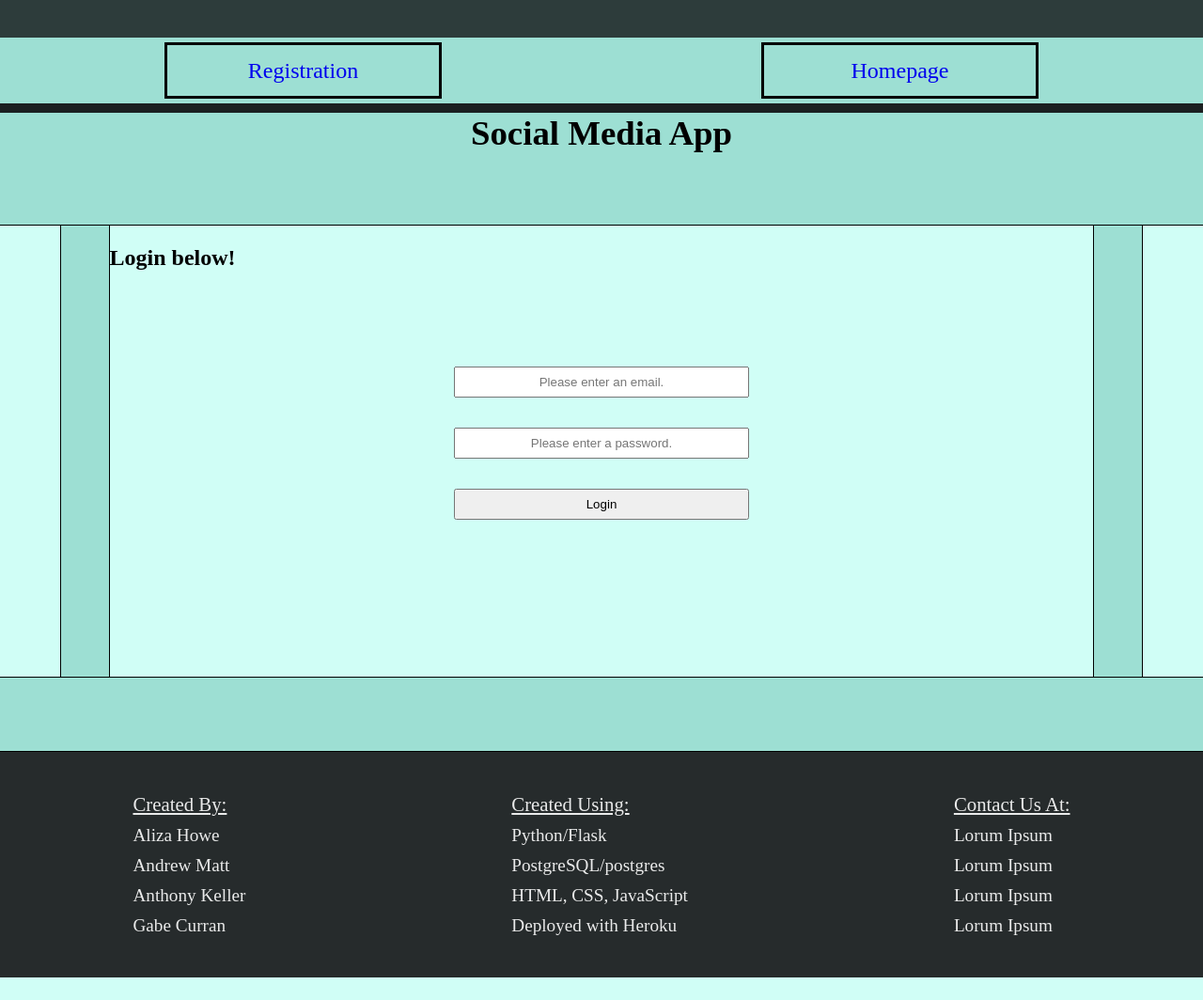
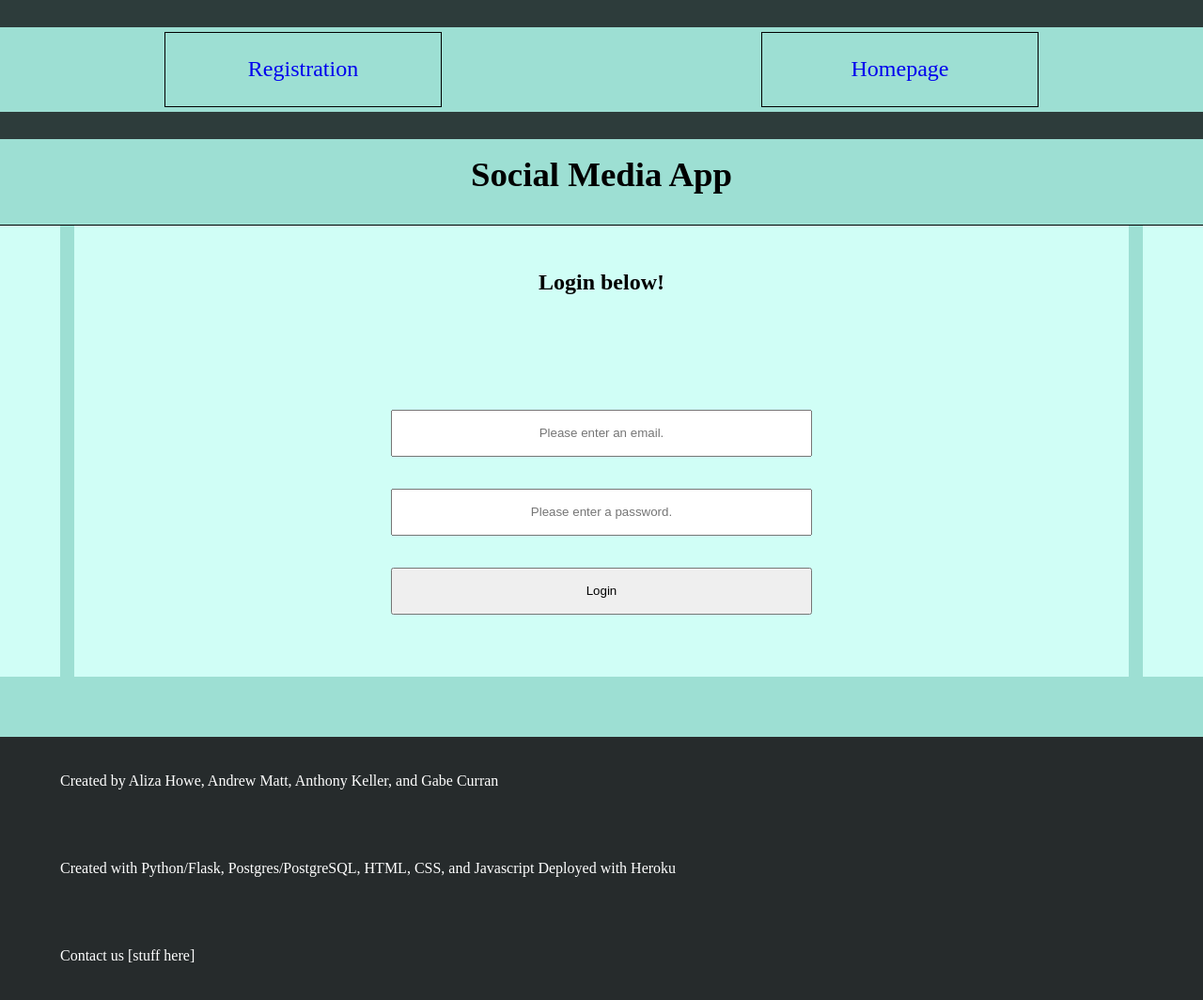
Before and after one commit to andrewM202/social-media-app, a Flask app: page /login in a window 1280 px wide. Shown: the whole page at 94% size. Before the commit the page ends 1040 px from the top, so only its background shows below. Run offline with Flask 2, Linux system fonts and the light colour scheme; parts of the project's set-up code (start-up, migrations or seed data) failed here and were passed over.

Commit message:
Basic styles done for registration and login pages

```diff
--- a/static/css/styles.css
+++ b/static/css/styles.css
@@ -1,7 +1,36 @@
+/*
+DESKTOP
+
+HEIGHTS
+    header (30vh)
+    header .black-bar (5vh)
+    header nav (10vh)
+    header nav a (10vh)
+    .login-banner (20vh)
+    main (60vh)
+    main .registration (60vh)
+    main .login (60vh)
+    .wrap (60vh)
+    .register-info (18vh)
+    form (70% of parent = 60vh)
+    form input (10% of parent = 6vh)
+    footer (40vh)
+    footer .light-blue-panel (10vh)
+    footer .contact-information (30vh)
+
+WIDTHS
+    .
+    .
+*/
+
 *, *:before, *:after {
     margin: 0;
     padding: 0;
     box-sizing: border-box;
+}
+
+.page {
+    height: auto;
 }
 
 header {
@@ -9,59 +38,59 @@ header {
     flex-direction: column;
     align-content: space-around;
     height: 30vh;
-    width: 100vw;
     background: #9ddfd3;
     border-bottom: 1px solid black;
 }
 
-header h1 {
-    height: 5vh;
-    width: 100vw;
+/*header .login-banner*/ h1 {
+    text-align: center;
     background: #9ddfd3;
-    text-align: center;
-    /*margin-top: 7vh;*/
     font-size: 2.3em;
+    height: 15vh;
+    padding-top: 2vh;
 }
 
-header h3 {
+header .login-banner h3 {
     text-align: center;
-    padding: 1vh 0;
     font-size: 1.5em;
 }
 
 header .black-bar {
+    display: flex;
     height: 5vh;
-    width: 100vw;
+    width: auto;
     background: #1b2021;
     opacity: 85%;
 }
 
 header nav {
-    height: 10vh;
-    width: 100vw;
+    height: 15vh;
+    width: auto;
     background: #9ddfd3;
-    border-bottom: 10px solid #1b2021;
     display: flex;
+    align-items: center;
     justify-content: space-around;
     padding: 5px;
 }
 
 header nav a {
     text-decoration: none;
-    height: 100%;
+    height: 10vh;
     width: 23vw;
     display: flex;
     justify-content: center;
     align-items: center;
     font-size: 1.5em;
-    border: 3px solid black;
+    border: 1px solid black;
     cursor: pointer;
 }
 
+.login-banner {
+    height: 20vh;
+}
+
 main {
-    height: auto;
-    min-height: 60vh;
-    width: 100vw;
+    height: 60vh;
     background: #D0FEF6;
     display: flex;
     flex-direction: column;
@@ -117,42 +145,33 @@ main .registration, main .login {
     display: flex;
 }
 
-main .blue-stripe {
-    height: 100%;
-    width: 5%;
-    background: #9ddfd3;
-    border-left: 1px solid black;
-    border-right: 1px solid black;
+.wrap {
+    width: 100%;
+    height: 60vh;
+    display: flex;
+    flex-direction: column;
+    align-items: center;
+    background-color: #D0FEF6;
+    border-left: 15px solid #9ddfd3;
+    border-right: 15px solid #9ddfd3;
 }
 
-.wrap {
-    width: 100%;
-    height: 100%;
-    display: flex;
-    flex-direction: column;
-    background-color: #D0FEF6;
-}
-
-.register-info/*,
-.login-info*/ {
-    height: 30%;
-    width: 80%;
+.register-info, .login-info {
+    height: 15vh;
     background: #;
     display: flex;
-    flex-direction: column;
-    justify-content: center;
     align-items: center;
 }
 
+
 .register-info h2,
 .login-info h2 {
-    padding-top: 2%;
+    text-align: center;
 }
 
 form {
     height: 70%;
     width: 100%;
-    background: #;
     display: flex;
     flex-direction: column;
     justify-content: center;
@@ -160,10 +179,11 @@ form {
 }
 
 form input {
+    /*display: flex;*/
     text-align: center;
     margin-top: 3%;
-    width: 30%;
-    height: 10%;
+    width: 40%;
+    height: 15%;
 }
 
 /* Above is main CSS for registration.html */
@@ -172,45 +192,34 @@ form input {
 
 footer {
     height: 40vh;
-    width: 100vw;
 }
 
 footer .light-blue-panel {
-    height: 10vh;
-    width: 100vw;
+    display: flex;
+    height: 8vh;
     background: #9ddfd3;
-    border-top: 1px solid black;
-    border-bottom: 1px solid black;
+    /*border-top: 1px solid black;
+    border-bottom: 1px solid black;*/
 }
 
 footer .contact-information {
-    height: 30vh;
-    width: 100vw;
+    height: 35vh;
     background: #1b2021;
     opacity: 95%;
     display: flex;
+    flex-direction: column;
     justify-content: space-around;
     align-items: center;
     color: white;
 }
 
 footer .contact-information div {
+    display: flex;
+    flex-direction: column;
     height: auto;
     width: auto;
-    text-align: center;
-}
-
-footer .contact-information div p:first-child {
-    text-decoration: underline;
-    font-size: 1.3em;
-    text-align: left;
-}
-
-footer .contact-information div p {
-    padding: 5px;
-    font-size: 1.2em;
-    opacity: 90%;
-    text-align: left;
+    align-items: flex-start;
+    width: 90vw;
 }
 
 /* Above is footer CSS */
--- a/templates/login.html
+++ b/templates/login.html
@@ -5,6 +5,7 @@
 {% endblock %}
 
 {% block body %}
+<div class="page">
 <header>
     <div class="black-bar"></div>
     <nav>
@@ -20,6 +21,7 @@
             <a href=/logout><div><p>Logout</p></div></a>
         {% endif %}
     </nav>
+    <div class="black-bar"></div>
     <h1>Social Media App</h1>
 </header>
 <main>
@@ -42,28 +44,23 @@
 </main>
 <footer>
     <div class="light-blue-panel"></div>
+
     <div class="contact-information">
+
         <div>
-            <p>Created By:</p>
-            <p>Aliza Howe</p>
-            <p>Andrew Matt</p>
-            <p>Anthony Keller</p>
-            <p>Gabe Curran</p>
+            Created by Aliza Howe, Andrew Matt, Anthony Keller, and Gabe Curran
         </div>
+
         <div>
-            <p>Created Using:</p>
-            <p>Python/Flask</p>
-            <p>PostgreSQL/postgres</p>
-            <p>HTML, CSS, JavaScript</p>
-            <p>Deployed with Heroku</p>
+            Created with Python/Flask, Postgres/PostgreSQL, HTML, CSS, and Javascript
+
+            Deployed with Heroku
         </div>
-        <div>
-            <p>Contact Us At:</p>
-            <p>Lorum Ipsum</p>
-            <p>Lorum Ipsum</p>
-            <p>Lorum Ipsum</p>
-            <p>Lorum Ipsum</p>
-        </div>
+
+        <div>Contact us [stuff here]</div>
+
     </div>
+
 </footer>
+</div>
 {% endblock %}
```
Also changed, not shown: other parts of static/css/styles.css (+48 -25 lines), templates/index.html (+40 -21 lines), templates/register.html (+14 -15 lines), README.md.
